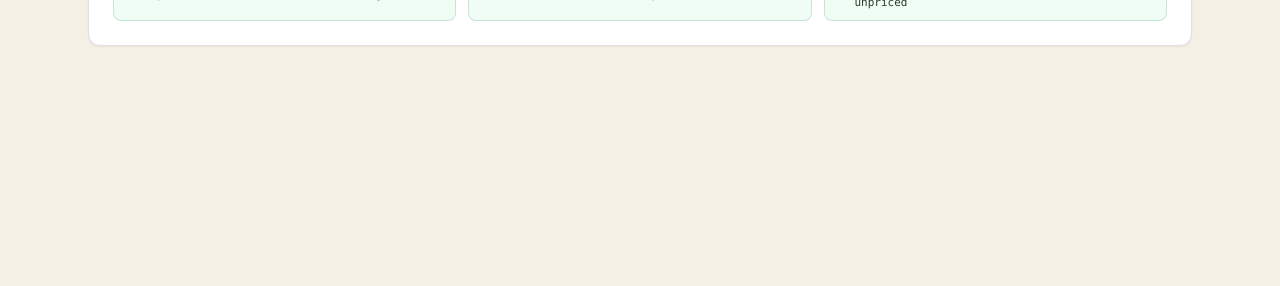
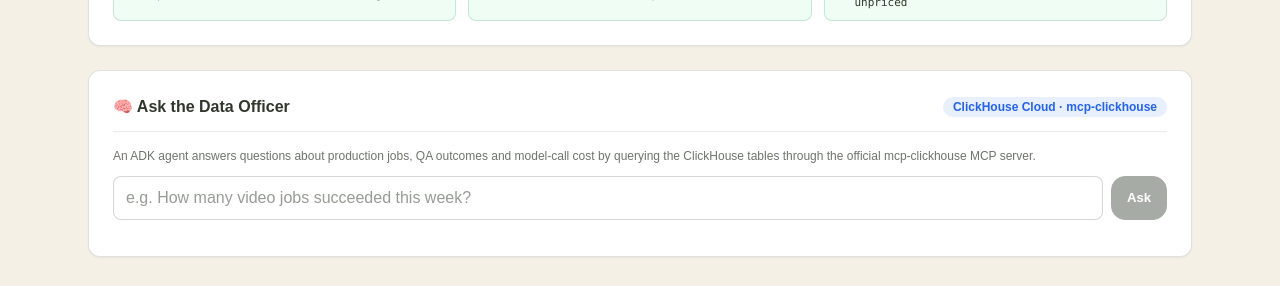
Before and after one commit to ahk1542001-wq/fyf-video-pipeline, a Next.js app in the folder frontend/: page /telemetry in a window 1280 px wide. Shown: the part 895-1181 px from the top of the page. Before the commit the page ends 973 px from the top, so only its background shows below. Built offline with nearby package versions, Linux system fonts and the light colour scheme; no server answers.

Commit message:
feat(ui): Data Officer panel on Telemetry page
The /api/insights endpoint had no UI surface. Add a lean ask-box that
queries ClickHouse Cloud through mcp-clickhouse so judges and operators
can see the partner-track integration answer real questions in-app,
with a tool-used provenance badge.

```diff
--- a/frontend/app/telemetry/page.tsx
+++ b/frontend/app/telemetry/page.tsx
@@ -41,6 +41,38 @@ export default function TelemetryPage() {
   const [selectedJobId, setSelectedJobId] = useState<string>("");
   const [jobDetails, setJobDetails] = useState<JobTelemetryResponse | null>(null);
   const [isLoading, setIsLoading] = useState<boolean>(true);
+  const [officerQuestion, setOfficerQuestion] = useState("");
+  const [officerAnswer, setOfficerAnswer] = useState<string | null>(null);
+  const [officerToolUsed, setOfficerToolUsed] = useState(false);
+  const [officerBusy, setOfficerBusy] = useState(false);
+  const [officerError, setOfficerError] = useState<string | null>(null);
+
+  async function askDataOfficer(event: React.FormEvent) {
+    event.preventDefault();
+    const question = officerQuestion.trim();
+    if (!question || officerBusy) return;
+    setOfficerBusy(true);
+    setOfficerError(null);
+    setOfficerAnswer(null);
+    setOfficerToolUsed(false);
+    try {
+      const res = await fetch(`${API_URL}/api/insights`, {
+        method: "POST",
+        headers: { "Content-Type": "application/json" },
+        body: JSON.stringify({ question }),
+      });
+      const data = await res.json().catch(() => ({}));
+      if (!res.ok) {
+        throw new Error(typeof data.detail === "string" ? data.detail : "Data Officer unavailable");
+      }
+      setOfficerAnswer(String(data.answer ?? ""));
+      setOfficerToolUsed(Boolean(data.tool_used));
+    } catch (err) {
+      setOfficerError(err instanceof Error ? err.message : "Request failed");
+    } finally {
+      setOfficerBusy(false);
+    }
+  }
 
   useEffect(() => {
     async function loadData() {
@@ -293,6 +325,51 @@ export default function TelemetryPage() {
             ))}
           </div>
         </section>
+
+        {/* Data Officer: natural-language Q&A over ClickHouse Cloud via mcp-clickhouse */}
+        <section className="bg-[#FFFFFF] rounded-xl border border-[#30382C]/15 p-6 shadow-xs mt-6">
+          <div className="flex items-center justify-between mb-4 pb-3 border-b border-[#30382C]/10">
+            <h3 className="text-md font-bold text-[#30382C]">🧠 Ask the Data Officer</h3>
+            <span className="text-xs bg-[#2563EB]/10 text-[#2563EB] font-bold px-2.5 py-0.5 rounded-full">
+              ClickHouse Cloud · mcp-clickhouse
+            </span>
+          </div>
+          <p className="text-xs text-[#30382C]/70 mb-3">
+            An ADK agent answers questions about production jobs, QA outcomes and
+            model-call cost by querying the ClickHouse tables through the official
+            mcp-clickhouse MCP server.
+          </p>
+          <form onSubmit={askDataOfficer} className="flex flex-col sm:flex-row gap-2 mb-3">
+            <input
+              type="text"
+              value={officerQuestion}
+              onChange={(e) => setOfficerQuestion(e.target.value)}
+              placeholder="e.g. How many video jobs succeeded this week?"
+              maxLength={500}
+              className="flex-1 min-h-[44px] px-3 py-2 rounded-lg border border-[#30382C]/20 text-sm text-[#30382C] bg-white focus:outline-none focus:border-[#16856B]"
+            />
+            <button
+              type="submit"
+              disabled={officerBusy || !officerQuestion.trim()}
+              className="button button--primary min-h-[44px] px-5 disabled:opacity-50"
+            >
+              {officerBusy ? "Querying ClickHouse…" : "Ask"}
+            </button>
+          </form>
+          {officerError && (
+            <p role="alert" className="text-xs text-[#B45309] bg-[#B45309]/10 border border-[#B45309]/20 rounded-lg p-3">
+              {officerError}
+            </p>
+          )}
+          {officerAnswer !== null && (
+            <div className="rounded-lg bg-[#F0FDF4] border border-[#16856B]/20 p-4">
+              <p className="text-sm text-[#30382C] whitespace-pre-wrap">{officerAnswer}</p>
+              <p className="mt-2 text-[11px] font-mono text-[#16856B]">
+                {officerToolUsed ? "✓ answered from live ClickHouse query" : "answered without tool use"}
+              </p>
+            </div>
+          )}
+        </section>
       </main>
     </div>
   );
```
